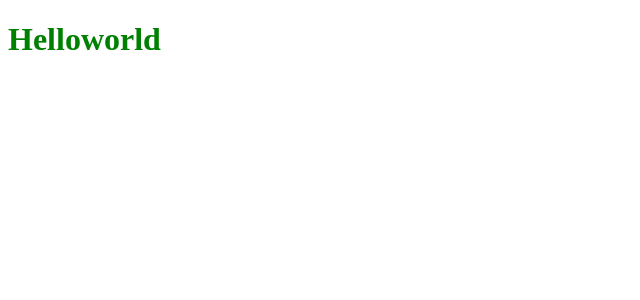
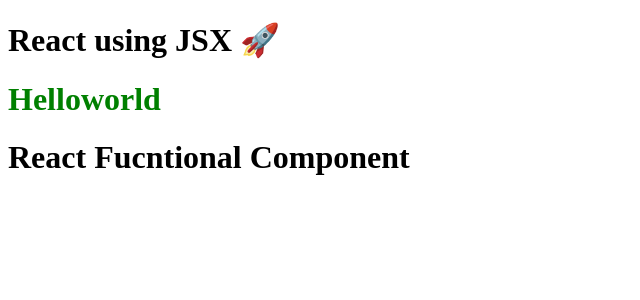
Before and after one commit to AnkitGuptahbti/React, a React (Vite) app: page / in a window 1280 px wide. Shown: the top 300 px of the page, without its empty margins (0-640 px from the left). Built offline with nearby package versions, Linux system fonts and the light colour scheme.

Commit message:
functional comp

```diff
--- a/App.js
+++ b/App.js
@@ -11,5 +11,23 @@
 const headding2 = <h1 id="heading">Helloworld</h1>;
 console.log(headding2); //return object basically same as heading gothrough notes fo more about bebel
 
+const Title = () => (
+  <h1 className="head" tabIndex="5">
+    React using JSX 🚀
+  </h1>
+);
+
+const HeadingComponent = () => (
+  <>
+    <div id="container">
+      <Title />
+      {/* using another functional Component */}
+      {headding2}
+      {/* using reactElement ==jsx */}
+      <h1 className="heaidng"> React Fucntional Component</h1>
+    </div>
+    <div id="container-2"></div>
+  </>
+);
 const root = ReactDOM.createRoot(document.getElementById("root"));
-root.render(headding2);
+root.render(<HeadingComponent />);
```
